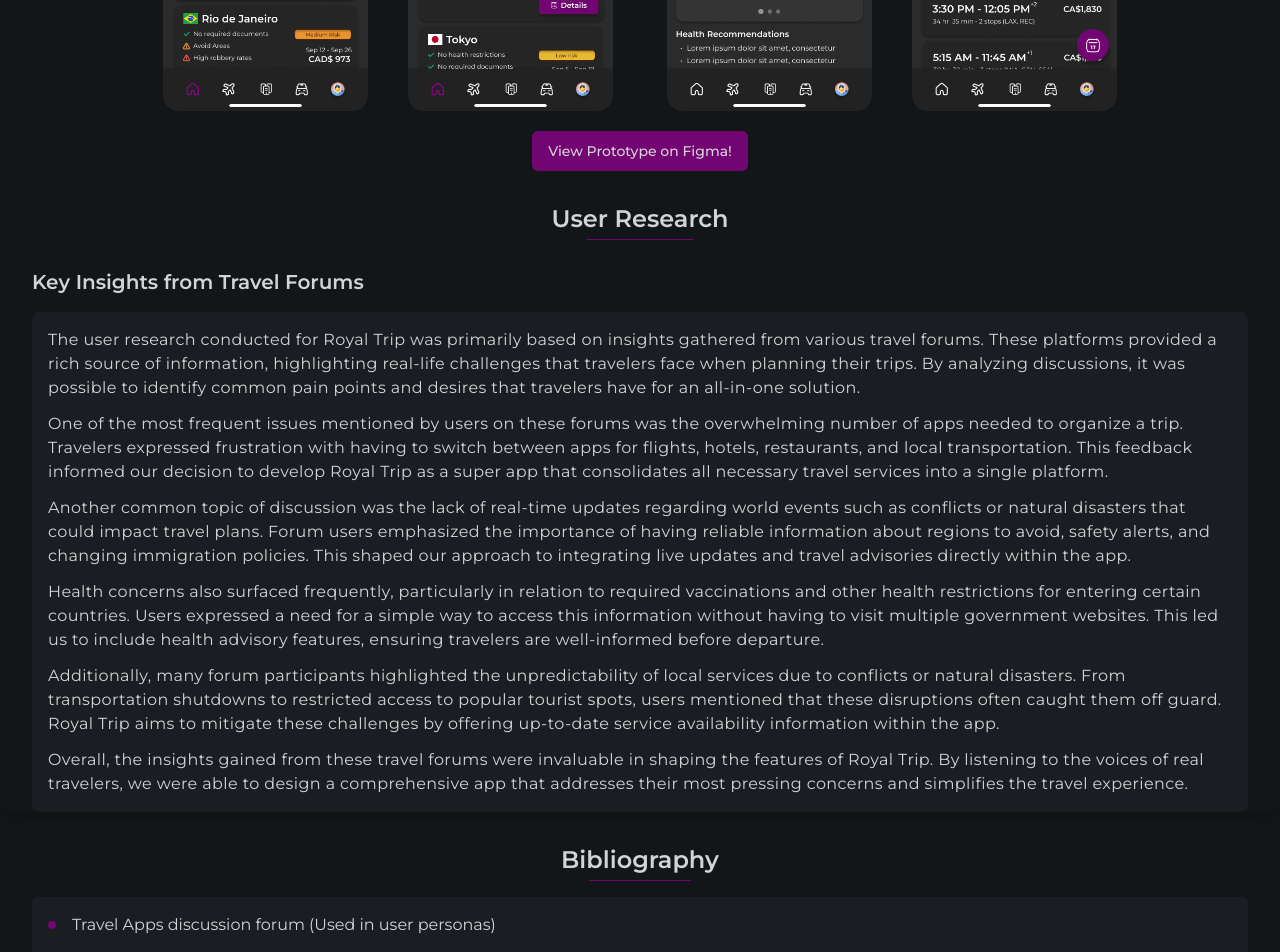
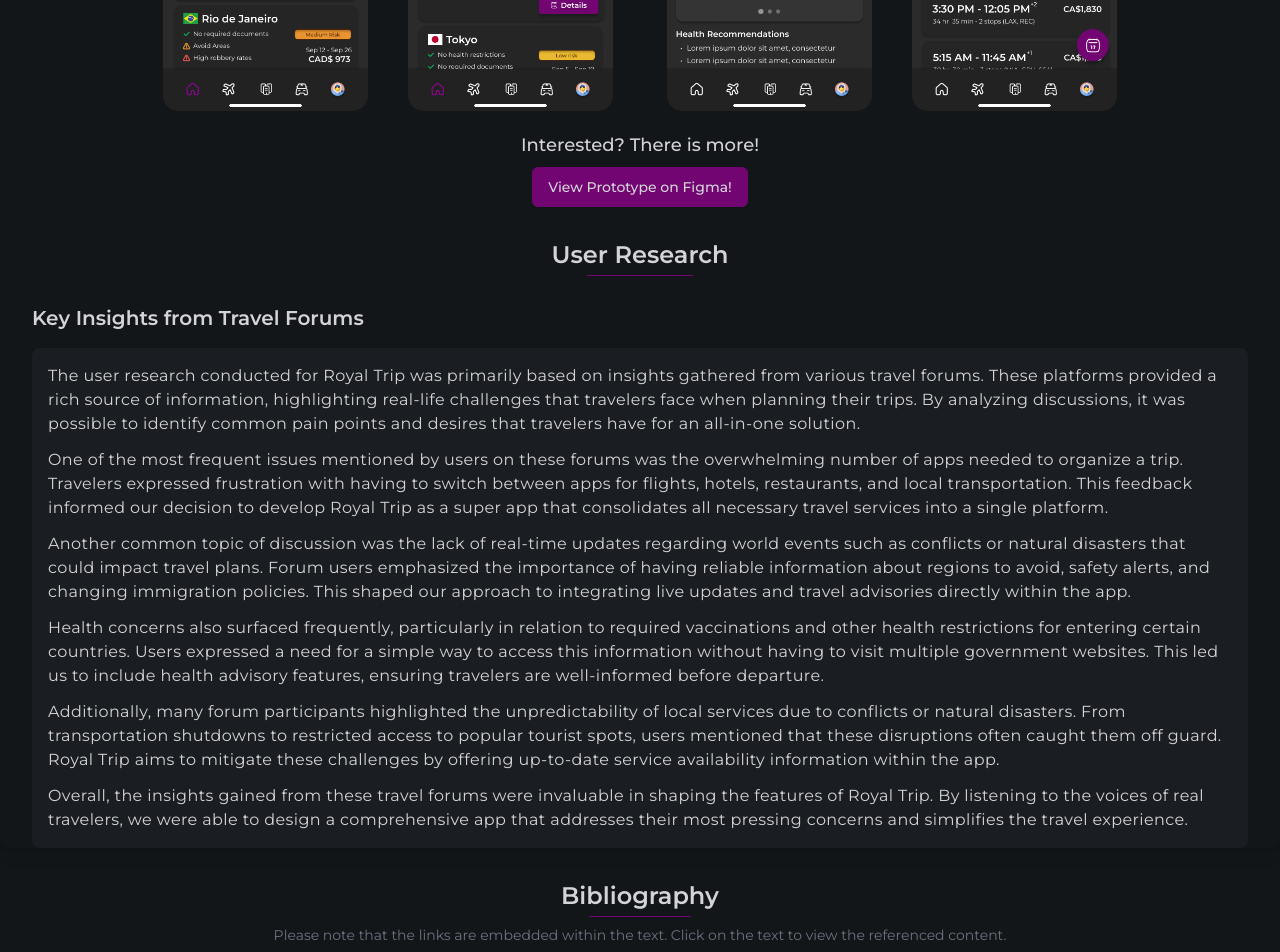
Before and after one commit to jpsampaior/royal-trip, a Next.js app: page / in a window 1280 px wide. Shown: the part 3460-4412 px from the top of the page. Built offline with nearby package versions, Linux system fonts and the light colour scheme.

Commit message:
:lipstick: final

```diff
--- a/components/information/app-images.tsx
+++ b/components/information/app-images.tsx
@@ -36,7 +36,10 @@
             </div>
           ))}
         </div>
-        <div className="text-center">
+        <div className="text-center space-y-2">
+          <h5 className="text-lg font-medium mt-4">
+            Interested? There is more!
+          </h5>
           <Button>
             <a
               href="https://www.figma.com/proto/kqNsumTYBQpk6BY8tJxkmZ/Royal-Trip?page-id=0%3A1&node-id=43-447&node-type=FRAME&viewport=-2623%2C1250%2C4.09&t=veMzmIr4Aa7pCtPF-1&scaling=scale-down&content-scaling=fixed&starting-point-node-id=43%3A447&share=1"
--- a/components/information/bibliography.tsx
+++ b/components/information/bibliography.tsx
@@ -32,9 +32,15 @@
 
   return (
     <section className="space-y-4 px-8" id="bibliography">
-      <div>
-        <h3 className="text-2xl text-center font-semibold">Bibliography</h3>
-        <hr className="border-primary w-1/12 mx-auto mt-1" />
+      <div className="space-y-2">
+        <div>
+          <h3 className="text-2xl text-center font-semibold">Bibliography</h3>
+          <hr className="border-primary w-1/12 mx-auto mt-1" />
+        </div>
+        <p className="text-center text-gray-500 text-sm">
+          Please note that the links are embedded within the text. Click on the
+          text to view the referenced content.
+        </p>
       </div>
       <ul className="bg-dark-400 rounded-md">
         {references.map((reference, index) => (
```
